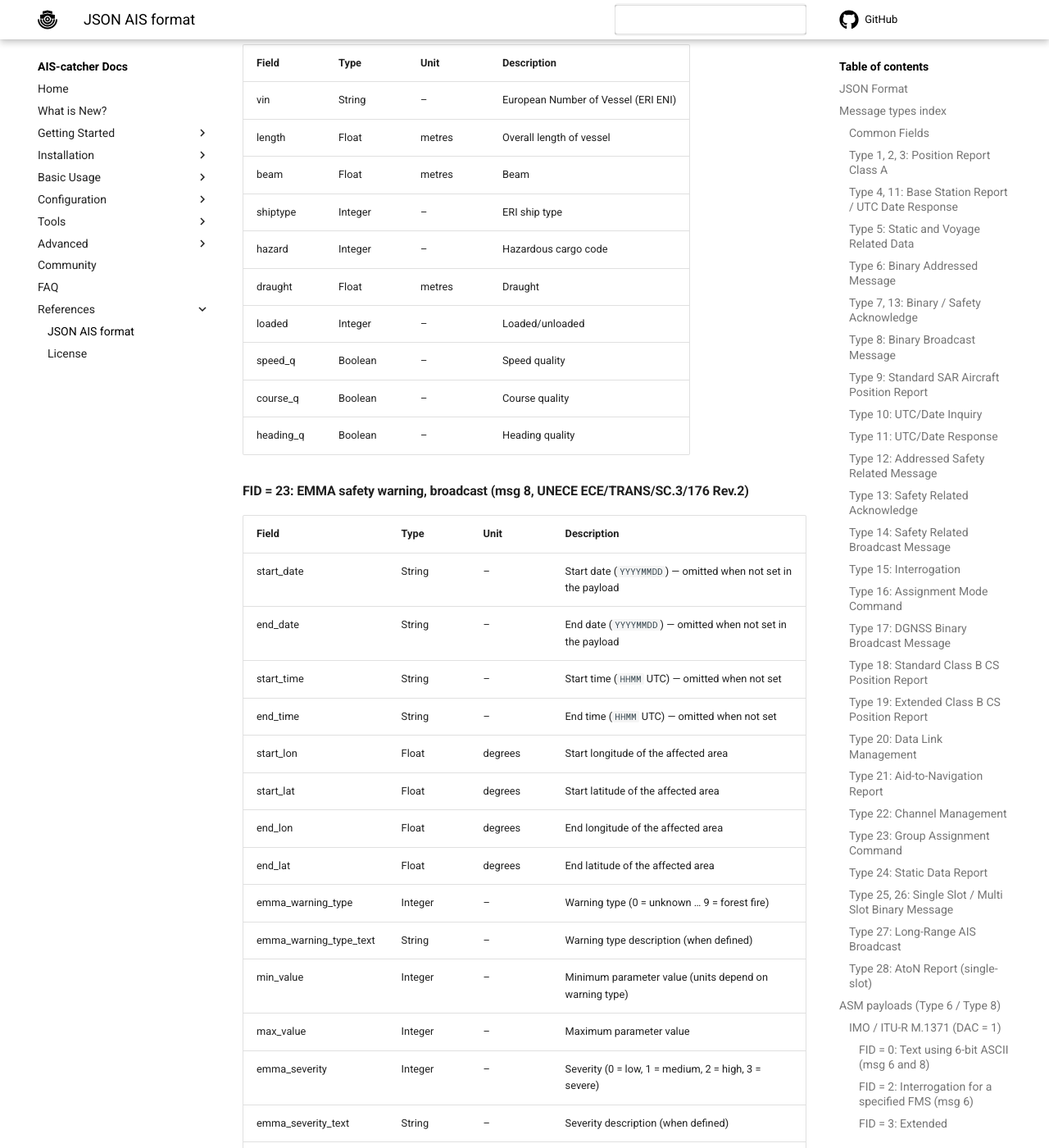
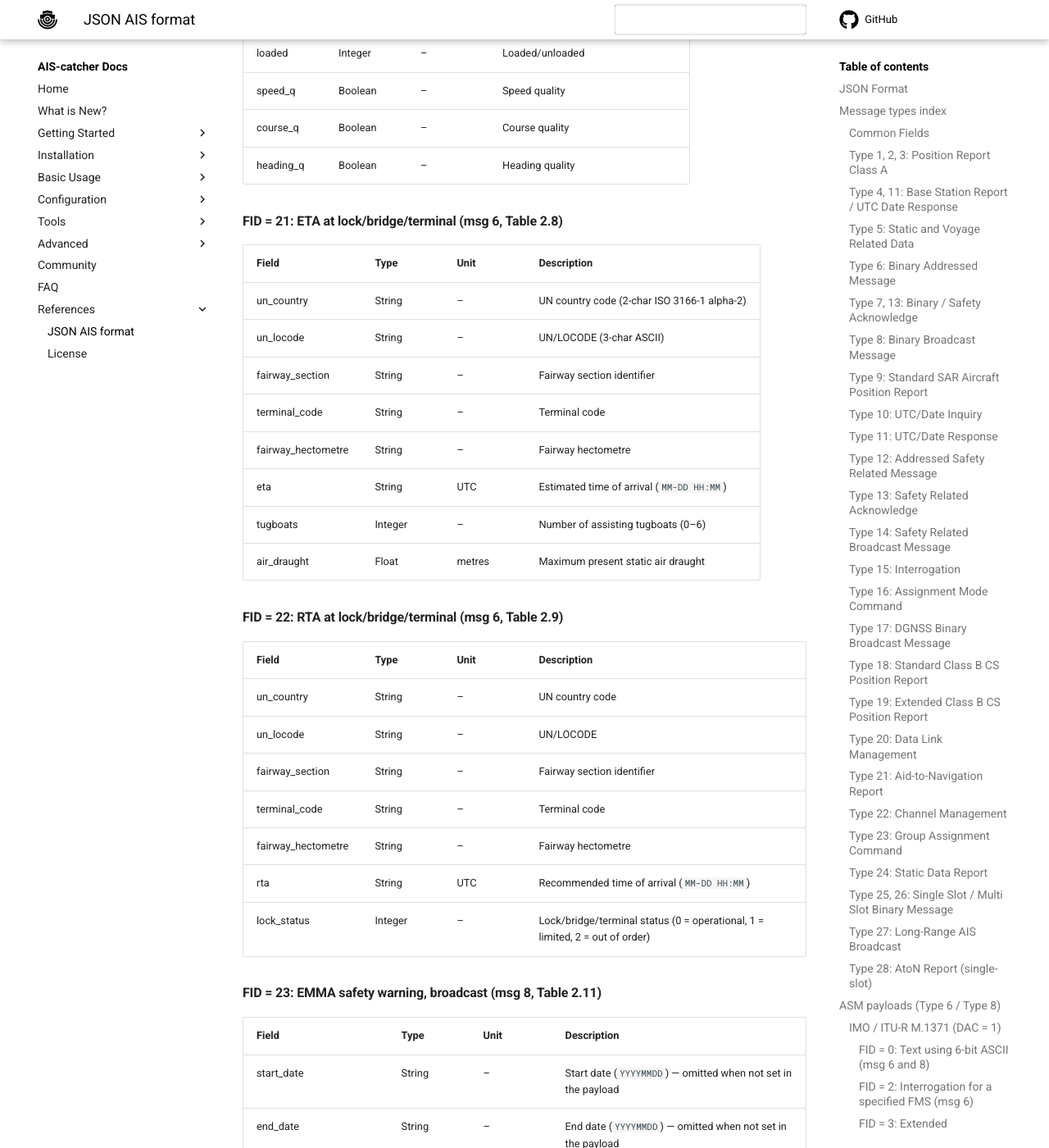
Before and after one commit to jvde-github/AIS-catcher-docs, an MkDocs documentation site: the page built from docs/references/JSON-decoding.md, in a window 1280 px wide and 1400 px high, scrolled down 27516 px. Shown: the whole window at 82% size. Built offline with MkDocs 1.6.1 and Material for MkDocs 9.7.7, drawn with Linux system fonts in a browser that asks for light colours; comment, search, counter and statistics services are not loaded; some of the changed text lies outside the part shown.

Commit message:
Align Inland AIS docs with CCNR VTT 1.2: replace FID 8, add FID 21/22/40, update FID 23/24, FID 31 sentinels

```diff
--- a/docs/references/JSON-decoding.md
+++ b/docs/references/JSON-decoding.md
@@ -695,10 +695,10 @@
 | swellheight | Float | metres | Swell height |
 | swellperiod | Integer | seconds | Swell period |
 | swelldir | Integer | degrees | Swell direction |
-| seastate | Integer | – | Sea state (Beaufort) |
+| seastate | Integer | – | Sea state (Beaufort 0–12; 13 = not available, sentinel-suppressed) |
 | watertemp | Float | °C | Water temperature |
 | preciptype | Integer | – | Precipitation type |
-| salinity | Integer | percent | Salinity |
+| salinity | Float | percent | Salinity (0.0–50.9, 0.1 resolution). Omitted when the raw field is set to "not available". |
 | ice | Integer | – | Ice indicator |
 
 ### IALA Zeni Lite Buoy (DAC = 0, FID = 0, msg 6) {#asm-iala}
@@ -714,21 +714,11 @@
 | asm_off_position_status | Boolean | – | Off-position status |
 | spare | Integer | – | Spare bits |
 
-### Inland AIS — CCNR/CESNI (DAC = 200) {#asm-inland}
+### Inland AIS — CCNR VTT 1.2 (DAC = 200) {#asm-inland}
 
-#### FID = 8: Inland ship static and voyage data (msg 6 and 8, UNECE ECE/TRANS/SC.3/176 Rev.2)
+Inland AIS DAC = 200 messages follow the CCNR/UNECE [Vessel Tracking and Tracing Standard for Inland Navigation, Edition 1.2](https://www.ccr-zkr.org/files/documents/ris/vtt12_nl.pdf).
 
-| Field | Type | Unit | Description |
-|-------|------|------|-------------|
-| inland_locode | String | – | UN/LOCODE or ERI number |
-| inland_shiptype | Integer | – | Inland vessel type (0 = reserved, 1–13) |
-| inland_shiptype_text | String | – | Inland vessel type description (when defined) |
-| inland_draught | Float | metres | Draught (0.1 m resolution) |
-| inland_length | Integer | metres | Overall length |
-| inland_beam | Integer | metres | Beam/width |
-| destination | String | – | Destination (UN/LOCODE) |
-
-#### FID = 10: ERI ship static voyage data (msg 8)
+#### FID = 10: ERI ship static voyage data (msg 8, Table 2.7)
 
 | Field | Type | Unit | Description |
 |-------|------|------|-------------|
@@ -743,7 +733,32 @@
 | course_q | Boolean | – | Course quality |
 | heading_q | Boolean | – | Heading quality |
 
-#### FID = 23: EMMA safety warning, broadcast (msg 8, UNECE ECE/TRANS/SC.3/176 Rev.2)
+#### FID = 21: ETA at lock/bridge/terminal (msg 6, Table 2.8)
+
+| Field | Type | Unit | Description |
+|-------|------|------|-------------|
+| un_country | String | – | UN country code (2-char ISO 3166-1 alpha-2) |
+| un_locode | String | – | UN/LOCODE (3-char ASCII) |
+| fairway_section | String | – | Fairway section identifier |
+| terminal_code | String | – | Terminal code |
+| fairway_hectometre | String | – | Fairway hectometre |
+| eta | String | UTC | Estimated time of arrival (`MM-DD HH:MM`) |
+| tugboats | Integer | – | Number of assisting tugboats (0–6) |
+| air_draught | Float | metres | Maximum present static air draught |
+
+#### FID = 22: RTA at lock/bridge/terminal (msg 6, Table 2.9)
+
+| Field | Type | Unit | Description |
+|-------|------|------|-------------|
+| un_country | String | – | UN country code |
+| un_locode | String | – | UN/LOCODE |
+| fairway_section | String | – | Fairway section identifier |
+| terminal_code | String | – | Terminal code |
+| fairway_hectometre | String | – | Fairway hectometre |
+| rta | String | UTC | Recommended time of arrival (`MM-DD HH:MM`) |
+| lock_status | Integer | – | Lock/bridge/terminal status (0 = operational, 1 = limited, 2 = out of order) |
+
+#### FID = 23: EMMA safety warning, broadcast (msg 8, Table 2.11)
 
 | Field | Type | Unit | Description |
 |-------|------|------|-------------|
@@ -757,21 +772,21 @@
 | end_lat | Float | degrees | End latitude of the affected area |
 | emma_warning_type | Integer | – | Warning type (0 = unknown … 9 = forest fire) |
 | emma_warning_type_text | String | – | Warning type description (when defined) |
-| min_value | Integer | – | Minimum parameter value (units depend on warning type) |
-| max_value | Integer | – | Maximum parameter value |
-| emma_severity | Integer | – | Severity (0 = low, 1 = medium, 2 = high, 3 = severe) |
+| min_value | Integer | – | Minimum parameter value (signed; units depend on warning type). Omitted when set to the "not available" sentinel. |
+| max_value | Integer | – | Maximum parameter value (signed). Omitted when set to "not available". |
+| emma_severity | Integer | – | Severity (0 = unknown, 1 = slight, 2 = medium, 3 = strong/heavy) |
 | emma_severity_text | String | – | Severity description (when defined) |
-| wind_direction | Integer | degrees | Wind direction |
-| emma_description | String | – | Free-text warning description |
+| wind_direction | Integer | – | Wind direction (4-bit code per Table 2.11) |
 
-#### FID = 24: Water level data (msg 8, UNECE ECE/TRANS/SC.3/176 Rev.2)
+#### FID = 24: Water level data (msg 8, Table 2.15)
 
-Up to four water-level gauges are decoded per message. Each gauge appears only when the gauge ID is non-zero and the level value is valid.
+Up to four water-level gauges are decoded per message. Each gauge appears only when its station ID is non-zero.
 
 | Field | Type | Unit | Description |
 |-------|------|------|-------------|
+| un_country | String | – | UN country code (2-char ISO 3166-1 alpha-2) |
 | gauge1_id | Integer | – | Gauge station 1 ID |
-| gauge1_level | Integer | cm | Water level at gauge 1 (relative to datum) |
+| gauge1_level | Integer | cm | Water level at gauge 1 (signed, relative to datum) |
 | gauge2_id | Integer | – | Gauge station 2 ID |
 | gauge2_level | Integer | cm | Water level at gauge 2 |
 | gauge3_id | Integer | – | Gauge station 3 ID |
@@ -792,7 +807,20 @@
 | measurement_age | Integer | minutes | Age of measurement |
 | clearance_accuracy | Integer | cm | Bridge clearance accuracy (±cm) |
 
-#### FID = 55: Persons on board, detailed (msg 6)
+#### FID = 40: Signal station status (msg 8, Table 2.16)
+
+Status of a fairway signal station (lock, bridge, terminal entry signal).
+
+| Field | Type | Unit | Description |
+|-------|------|------|-------------|
+| lon | Float | degrees | Signal station longitude |
+| lat | Float | degrees | Signal station latitude |
+| signal_form | Integer | – | Signal light configuration form |
+| signal_orientation | Integer | degrees | Orientation of the signal station |
+| signal_impact | Integer | – | Direction of impact of the signal |
+| signal_status | Integer | – | Raw signal light status (30-bit, multiple lights packed) |
+
+#### FID = 55: Persons on board, detailed (msg 6, Table 2.10)
 
 | Field | Type | Description |
 |-------|------|-------------|
```
Also changed, not shown: docs/what-is-new.md (+1 -1 lines).
